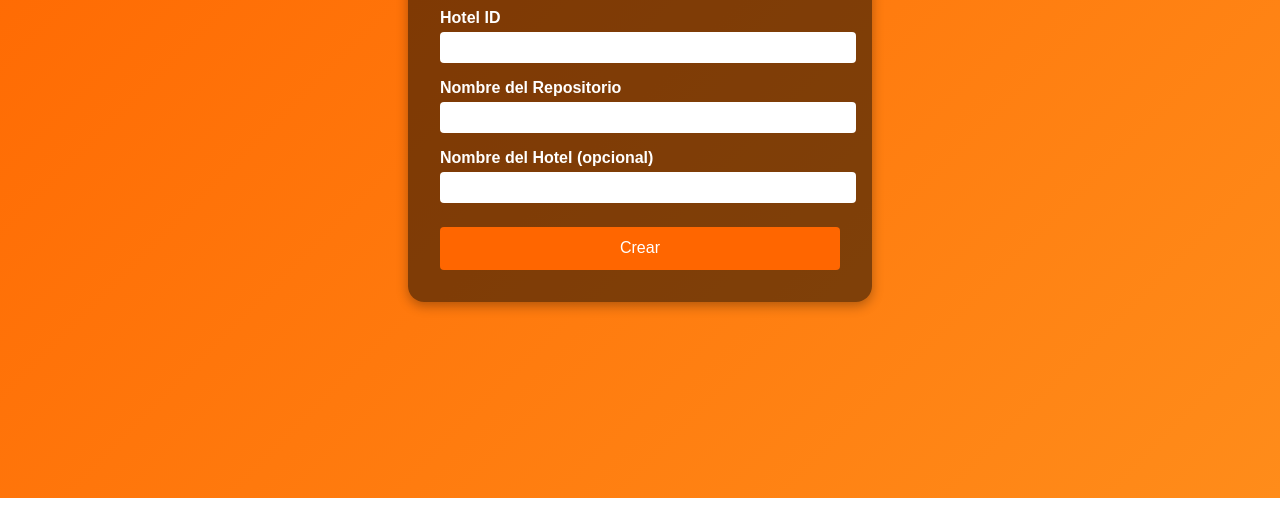
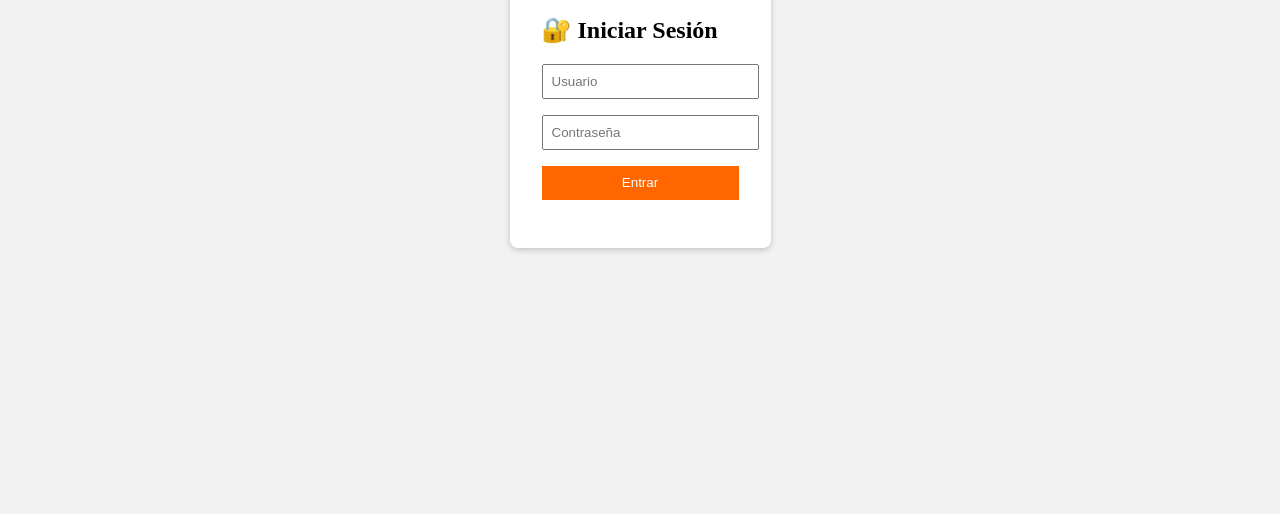
Before and after one commit to gr-hub-projects/CREADOR_MAESTRO, a plain HTML site: page index.html in a window 1280 px wide. Shown: the part 302-816 px from the top of the page. Drawn offline with Linux system fonts and the light colour scheme.

Commit message:
Update index.html

```diff
--- a/index.html
+++ b/index.html
@@ -2,132 +2,44 @@
 <html lang="es">
 <head>
   <meta charset="UTF-8" />
+  <title>Login</title>
   <meta name="viewport" content="width=device-width, initial-scale=1.0"/>
-  <title>Crear Repositorio de Hotel 🏨</title>
   <style>
-    body {
-      font-family: Arial, sans-serif;
-      background: linear-gradient(135deg, #ff6600, #ff8c1a);
-      color: #fff;
-      display: flex;
-      justify-content: center;
-      align-items: center;
-      height: 100vh;
-      margin: 0;
-    }
-    .card {
-      background: rgba(0, 0, 0, 0.5);
-      padding: 2rem;
-      border-radius: 1rem;
-      max-width: 400px;
-      width: 100%;
-      box-shadow: 0 4px 12px rgba(0,0,0,0.3);
-    }
-    h1 {
-      text-align: center;
-      margin-bottom: 1.5rem;
-    }
-    label {
-      display: block;
-      margin-top: 1rem;
-      font-weight: bold;
-    }
-    input {
-      width: 100%;
-      padding: 0.5rem;
-      margin-top: 0.3rem;
-      border: none;
-      border-radius: 4px;
-    }
-    button {
-      margin-top: 1.5rem;
-      width: 100%;
-      padding: 0.8rem;
-      background-color: #ff6600;
-      border: none;
-      color: white;
-      font-size: 1rem;
-      cursor: pointer;
-      border-radius: 4px;
-      transition: background 0.3s;
-    }
-    button:hover {
-      background-color: #e55b00;
-    }
-    .message {
-      margin-top: 1rem;
-      padding: 0.5rem;
-      text-align: center;
-      display: none;
-      border-radius: 4px;
-    }
-    .success {
-      background-color: #2ecc71;
-    }
-    .error {
-      background-color: #e74c3c;
-    }
+    body { display:flex; justify-content:center; align-items:center; height:100vh; background:#f2f2f2; }
+    .card { background:white; padding:2rem; border-radius:8px; box-shadow:0 2px 6px rgba(0,0,0,.2); }
+    input { display:block; margin-top:1rem; width:100%; padding:.5rem; }
+    button { margin-top:1rem; width:100%; padding:.6rem; background:#ff6600; color:#fff; border:none; cursor:pointer; }
   </style>
 </head>
 <body>
   <div class="card">
-    <h1>🚀 Crear Hotel / Repo</h1>
-    <form id="hotelForm">
-      <label for="hotelId">Hotel ID</label>
-      <input type="number" id="hotelId" name="hotelId" required />
-
-      <label for="repoName">Nombre del Repositorio</label>
-      <input type="text" id="repoName" name="repoName" required />
-
-      <label for="hotelName">Nombre del Hotel (opcional)</label>
-      <input type="text" id="hotelName" name="hotelName" />
-
-      <button type="submit">Crear</button>
-    </form>
-
-    <div id="message" class="message"></div>
+    <h2>🔐 Iniciar Sesión</h2>
+    <input type="text" id="username" placeholder="Usuario" required>
+    <input type="password" id="password" placeholder="Contraseña" required>
+    <button onclick="login()">Entrar</button>
+    <p id="msg" style="color:red;"></p>
   </div>
 
-  <script>
-    const form = document.getElementById('hotelForm');
-    const messageBox = document.getElementById('message');
+<script>
+  async function login() {
+    const username = document.getElementById('username').value.trim();
+    const password = document.getElementById('password').value.trim();
+    const msg = document.getElementById('msg');
 
-    form.addEventListener('submit', async (e) => {
-      e.preventDefault();
-      messageBox.style.display = 'none';
+    // Usuarios HARDCODEADOS (pueden estar en un JSON protegido en Lambda)
+    const users = {
+      "admin": "admin123",
+      "marketing": "mk2025",
+      "ventas": "ventas2025"
+    };
 
-      const payload = {
-        hotelId: parseInt(form.hotelId.value),
-        repoName: form.repoName.value.trim().replace(/\s+/g, '_'),
-        hotelName: form.hotelName.value.trim()
-      };
-
-      try {
-        const response = await fetch(
-          // 👇 URL de tu API Gateway con la ruta /create
-          'https://e5ajp1wkac.execute-api.us-east-2.amazonaws.com/create',
-          {
-            method: 'POST',
-            headers: { 'Content-Type': 'application/json' },
-            body: JSON.stringify(payload)
-          }
-        );
-
-        const data = await response.json();
-        if (response.ok) {
-          messageBox.textContent = `✅ ${data.message}`;
-          messageBox.className = 'message success';
-        } else {
-          messageBox.textContent = `❌ Error: ${data.error || 'Ocurrió un problema'}`;
-          messageBox.className = 'message error';
-        }
-      } catch (err) {
-        messageBox.textContent = `❌ Error de conexión: ${err.message}`;
-        messageBox.className = 'message error';
-      }
-
-      messageBox.style.display = 'block';
-    });
-  </script>
+    if (users[username] && users[username] === password) {
+      localStorage.setItem('user', username);
+      window.location.href = 'form.html';
+    } else {
+      msg.textContent = '❌ Usuario o contraseña incorrectos';
+    }
+  }
+</script>
 </body>
 </html>
```
